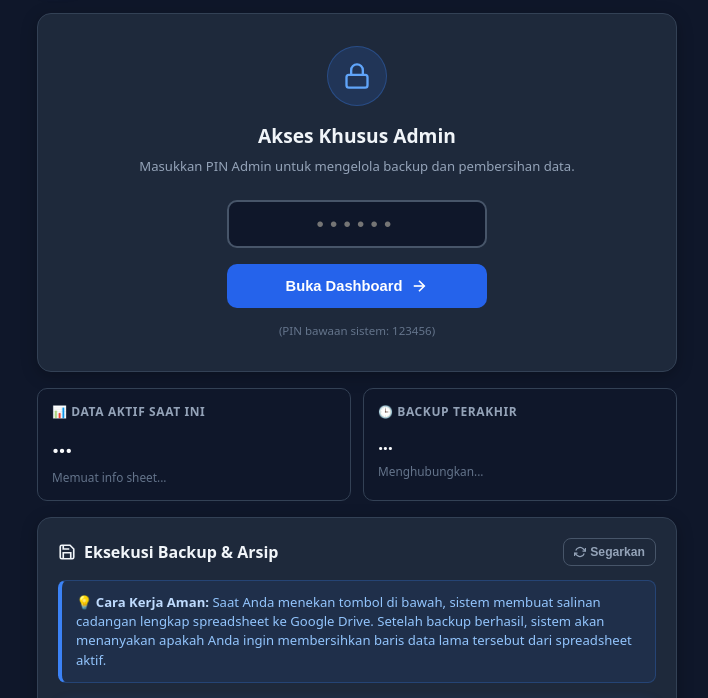
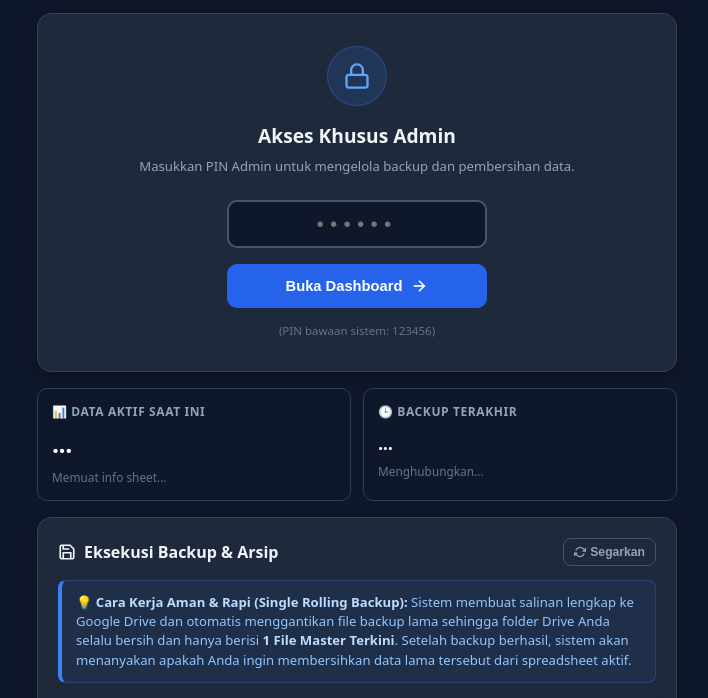
Before and after one commit to ironhell13/laporan-kaset-rusak, a website: page admin/index.html in a window 1280 px wide. Shown: the part 87-785 px from the top of the page, without its empty margins (283-991 px from the left). Drawn offline with Linux system fonts and the light colour scheme.

Commit message:
perf: optimasi pembersihan data menjadi 2 detik & implementasi single rolling master backup

```diff
--- a/admin/index.html
+++ b/admin/index.html
@@ -628,7 +628,7 @@
         </div>
 
         <div class="info-callout">
-          💡 <strong>Cara Kerja Aman:</strong> Saat Anda menekan tombol di bawah, sistem membuat salinan cadangan lengkap spreadsheet ke Google Drive. Setelah backup berhasil, sistem akan menanyakan apakah Anda ingin membersihkan baris data lama tersebut dari spreadsheet aktif.
+          💡 <strong>Cara Kerja Aman & Rapi (Single Rolling Backup):</strong> Sistem membuat salinan lengkap ke Google Drive dan otomatis menggantikan file backup lama sehingga folder Drive Anda selalu bersih dan hanya berisi <strong>1 File Master Terkini</strong>. Setelah backup berhasil, sistem akan menanyakan apakah Anda ingin membersihkan data lama tersebut dari spreadsheet aktif.
         </div>
 
         <!-- TOMBOL UTAMA BACKUP -->
```
Also changed, not shown: public/admin/index.html (+1 -1 lines), 1 other file.
